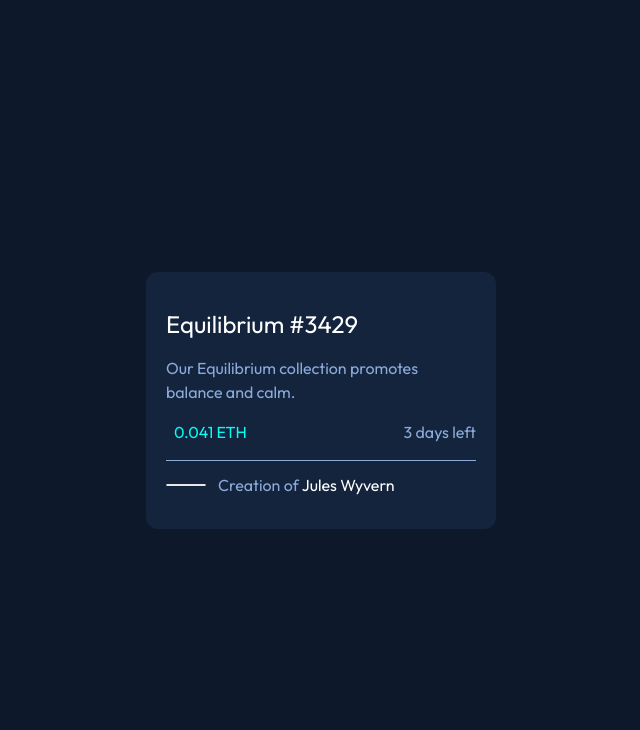
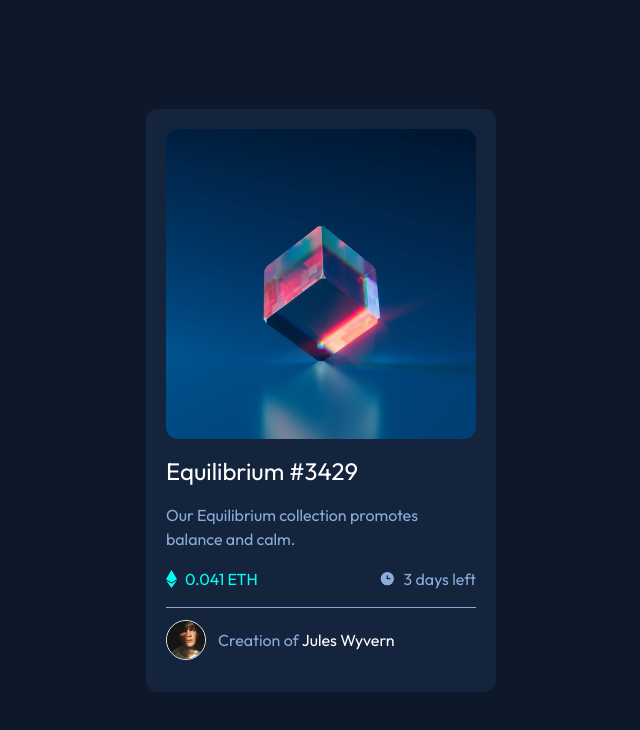
Before and after one commit to HamzahMelibary/mentor_challenges, a website: page blue_card.html in a window 1280 px wide. Shown: the whole page, without its empty margins (319-959 px from the left). Drawn offline with nearby package versions, Linux system fonts and the light colour scheme; files that its build step writes are made by us from their sources; the site is published under a folder, as on GitHub Pages, so addresses that start at the root find nothing.

Commit message:
add . for images

```diff
--- a/blue_card.html
+++ b/blue_card.html
@@ -18,22 +18,24 @@
     <section class="min-h-screen min-w-screen flex flex-col justify-center items-center">
       <!-- frame card  -->
       <div class="bg-[#14243d] p-5 rounded-xl max-w-[350px] min-w-[300px]">
-        <img src="/images/blue_card/image-equilibrium.jpg" alt="" class="rounded-xl">
+        <img src="./images/blue_card/image-equilibrium.jpg" alt="" class="rounded-xl">
 
-        <div class="after:content[''] opacity-0 hover:opacity-100 hover:ease-in duration-300 cursor-pointer after:rounded-xl after:a after:w-[310px] after:h-[310px] after:hover:bg-[#00fff94d] after:absolute relative after:left-[0px] after:top-[-310px]">
-            <img src="/images/blue_card/icon-view.svg" alt="" class="absolute left-[133px] top-[-168px]">
+        <div
+          class="after:content[''] opacity-0 hover:opacity-100 hover:ease-in duration-300 cursor-pointer after:rounded-xl after:a after:w-[310px] after:h-[310px] after:hover:bg-[#00fff94d] after:absolute relative after:left-[0px] after:top-[-310px]">
+          <img src="./images/blue_card/icon-view.svg" alt="" class="absolute left-[133px] top-[-168px]">
         </div>
         <div class="text-white">
-          <h1 class="text-2xl my-4 hover:text-[#00fff9] hover:ease-in duration-300 cursor-pointer">Equilibrium #3429</h1>
+          <h1 class="text-2xl my-4 hover:text-[#00fff9] hover:ease-in duration-300 cursor-pointer">Equilibrium #3429
+          </h1>
           <p class="text-[#8babda]">Our Equilibrium collection promotes balance and calm.</p>
           <!-- icons  -->
           <div class="flex justify-between my-4 text-[#8babda]">
             <div class="flex items-center">
-              <img src="/images/blue_card/icon-ethereum.svg" alt="">
+              <img src="./images/blue_card/icon-ethereum.svg" alt="">
               <p class="pl-2 text-[#00fff9]">0.041 ETH</p>
             </div>
             <div class="flex items-center">
-              <img src="/images/blue_card/icon-clock.svg" alt="">
+              <img src="./images/blue_card/icon-clock.svg" alt="">
               <p class="pl-2">3 days left</p>
             </div>
           </div>
@@ -42,8 +44,10 @@
 
           <!-- footer  -->
           <div class="flex items-center my-3">
-            <img src="/images/blue_card/image-avatar.png" alt="" class="w-10 border-[1px] rounded-full">
-            <p class="text-[#8babda] pl-3">Creation of <span class="text-white hover:text-[#00fff9] hover:ease-in duration-300 cursor-pointer">Jules Wyvern</span></p>
+            <img src="./images/blue_card/image-avatar.png" alt="" class="w-10 border-[1px] rounded-full">
+            <p class="text-[#8babda] pl-3">Creation of <span
+                class="text-white hover:text-[#00fff9] hover:ease-in duration-300 cursor-pointer">Jules Wyvern</span>
+            </p>
           </div>
         </div>
       </div>
```
Also changed, not shown: perfume_price.html (+3 -1 lines).
